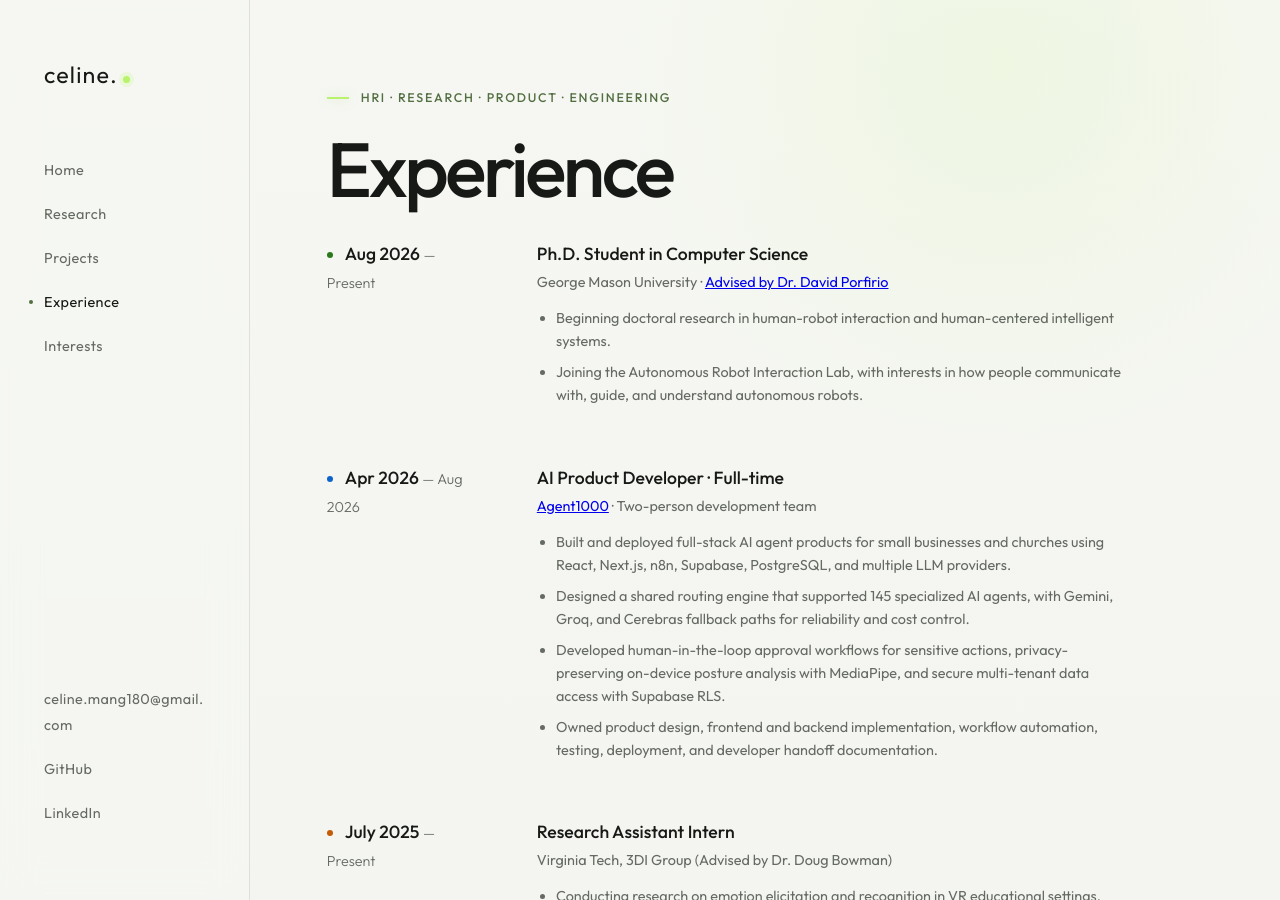
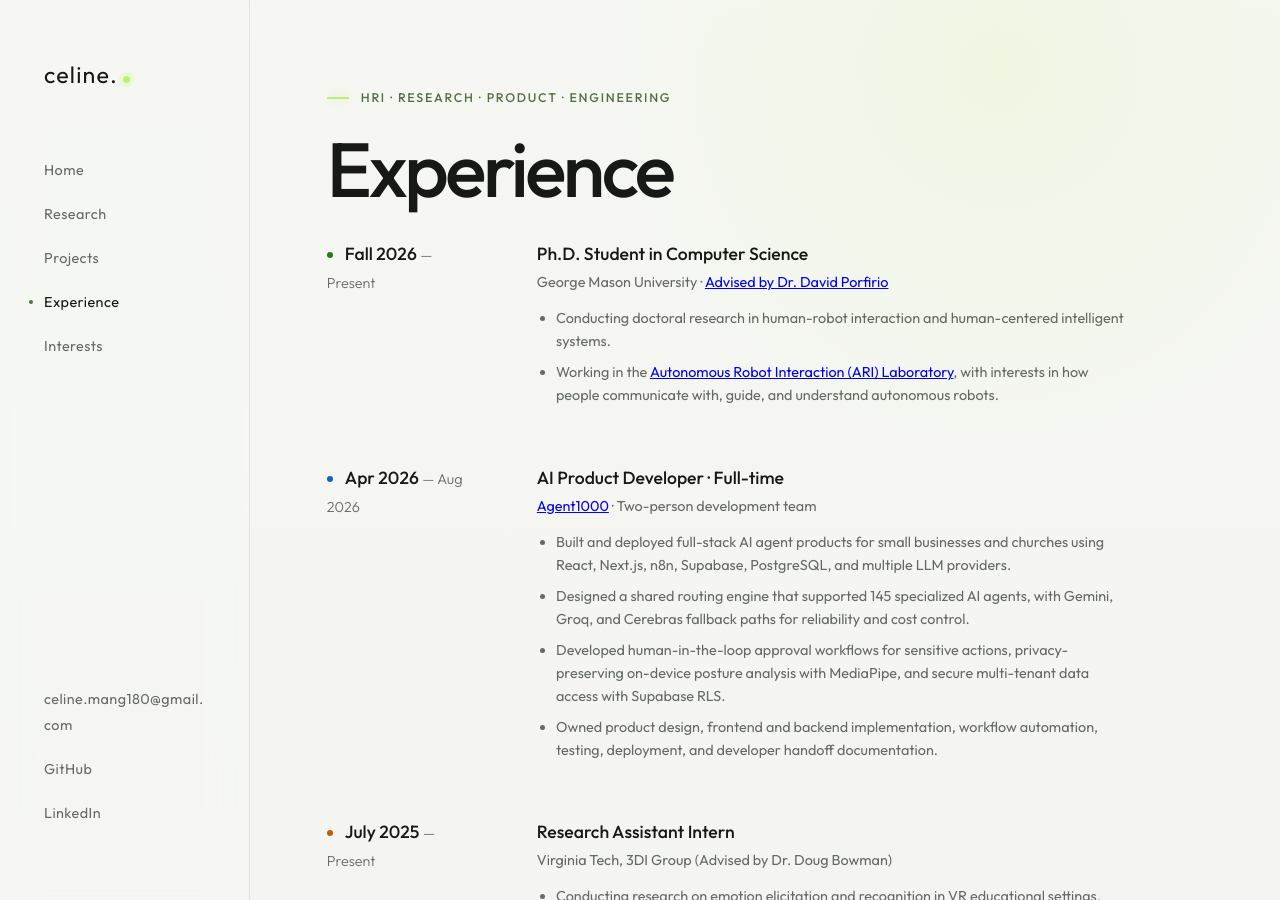
Before and after one commit to celinemang/celinemang.github.io, a Jekyll site: the page experience.html, which Jekyll copies as it is, in a window 1280 px wide and 900 px high. Built offline with Jekyll 4.4.1, drawn with Linux system fonts in a browser that asks for light colours.

Commit message:
Update homepage highlights and current PhD experience

```diff
--- a/experience.html
+++ b/experience.html
@@ -47,13 +47,13 @@
                 <div class="timeline" style="margin-bottom: 4rem;">
                     <!-- George Mason University -->
                     <div class="timeline-item">
-                        <div class="timeline-year"><span class="cal-dot cal-green"></span>Aug 2026 <span>— Present</span></div>
+                        <div class="timeline-year"><span class="cal-dot cal-green"></span>Fall 2026 <span>— Present</span></div>
                         <div class="timeline-content">
                             <h3>Ph.D. Student in Computer Science</h3>
                             <p class="company">George Mason University · <a href="https://dporfirio.github.io/" target="_blank" rel="noopener noreferrer">Advised by Dr. David Porfirio</a></p>
                             <ul>
-                                <li>Beginning doctoral research in human-robot interaction and human-centered intelligent systems.</li>
-                                <li>Joining the Autonomous Robot Interaction Lab, with interests in how people communicate with, guide, and understand autonomous robots.</li>
+                                <li>Conducting doctoral research in human-robot interaction and human-centered intelligent systems.</li>
+                                <li>Working in the <a href="https://ari-lab-gmu.github.io/" target="_blank" rel="noopener noreferrer">Autonomous Robot Interaction (ARI) Laboratory</a>, with interests in how people communicate with, guide, and understand autonomous robots.</li>
                             </ul>
                         </div>
                     </div>
```
Also changed, not shown: index.html (+15 -47 lines).
